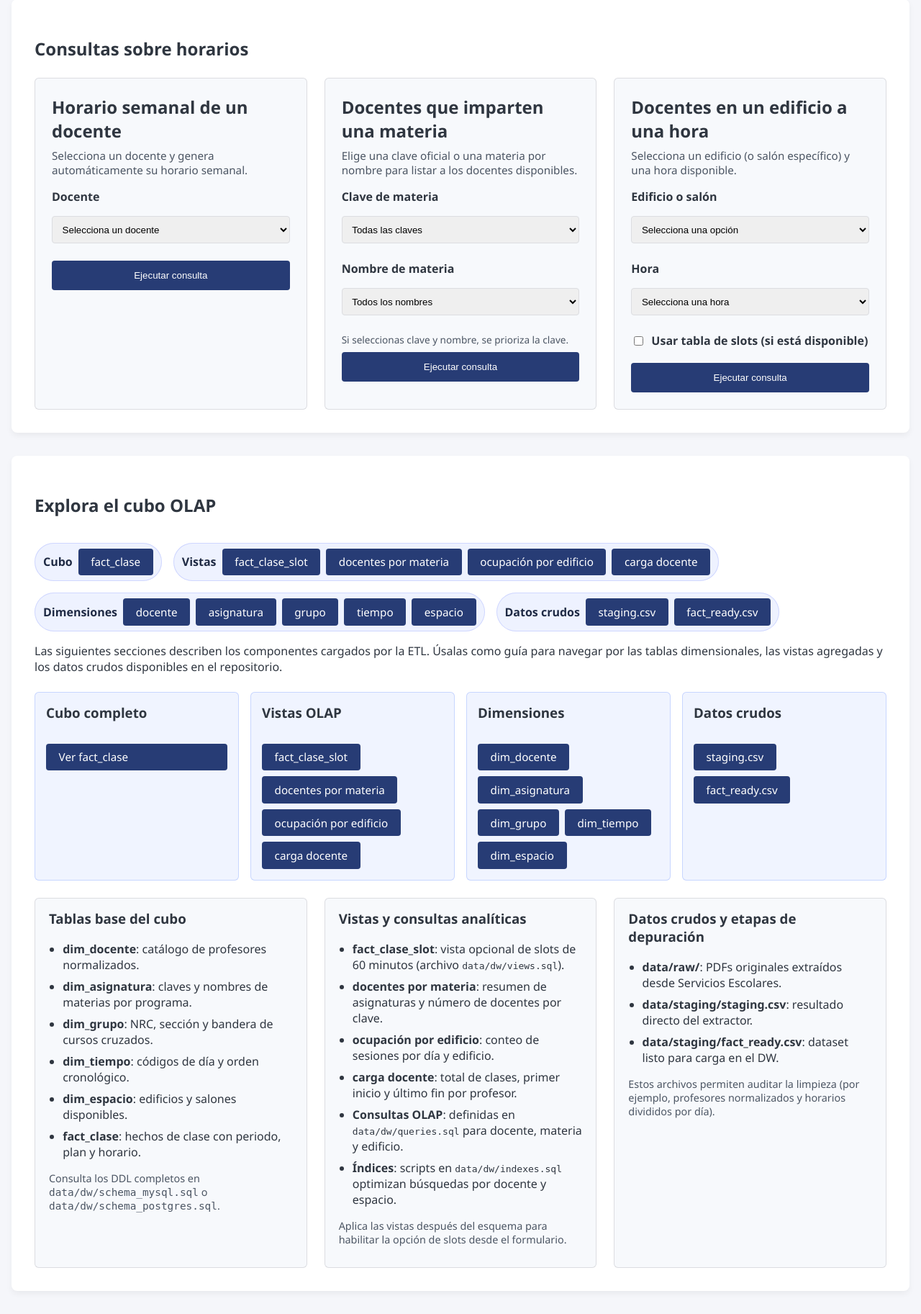
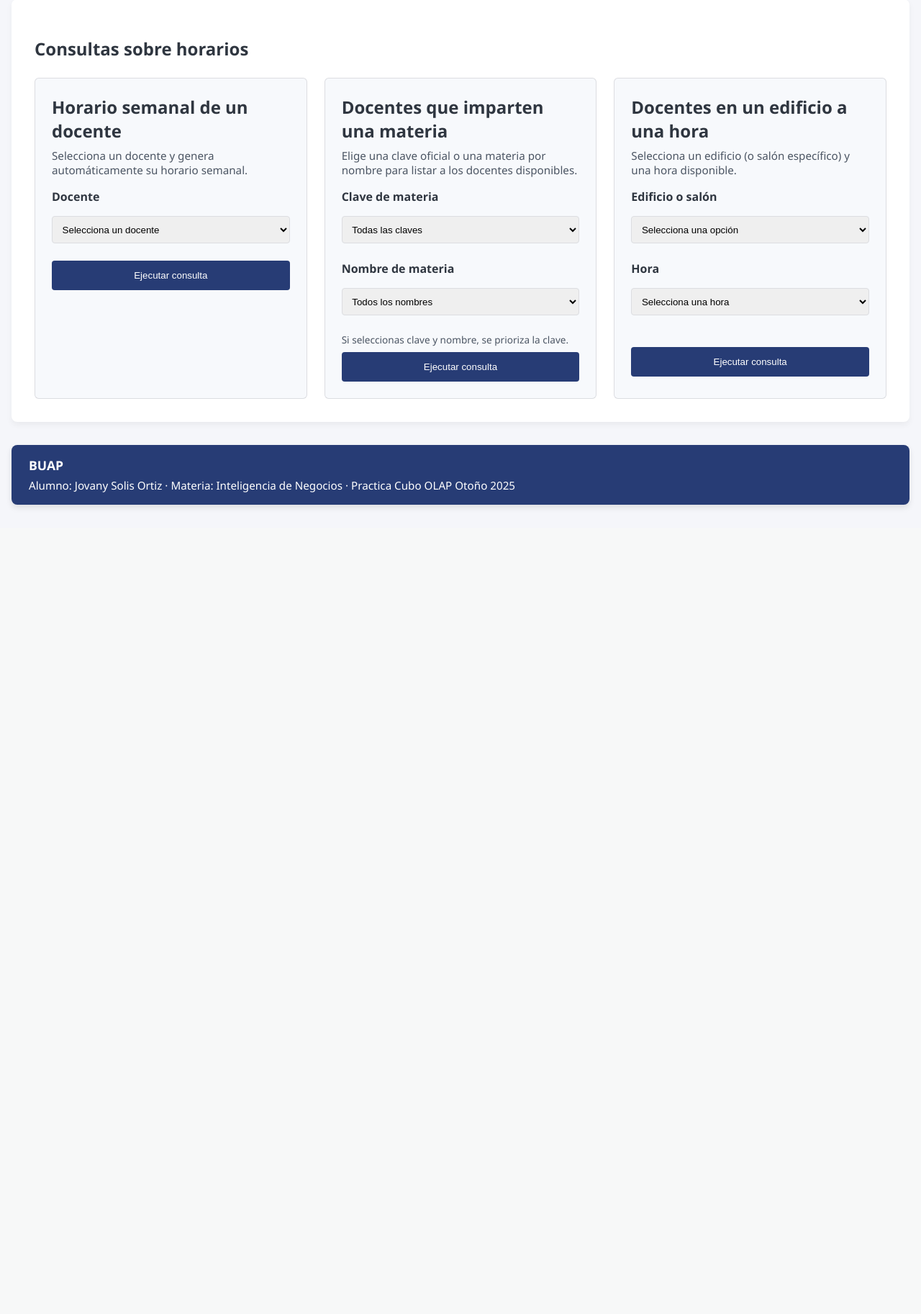
Before and after one commit to jovas-007/Olap_practica_jovas, a Flask app: template olap_practica/app/templates/index.html in a window 1280 px wide. Shown: the part 87-1912 px from the top of the page at 72% size. After the commit the page ends 793 px from the top, so only its background shows below. Run offline with Flask 3, Linux system fonts and the light colour scheme; the template is opened without the code that fills it, so the values that code supplies are empty.

Commit message:
Add footer to index page and update styles
Introduced a new footer section in index.html with BUAP and student information. Added corresponding CSS styles for the footer in style.css. Also removed an unused SQL query for slot-based class lookup from queries.sql.

```diff
--- a/olap_practica/app/static/css/style.css
+++ b/olap_practica/app/static/css/style.css
@@ -347,6 +347,45 @@ th {
     color: #a0a7b5;
 }
 
+.page-footer {
+    margin: 2rem auto 0 auto;
+    max-width: 1400px;
+    padding: 1rem 1.5rem;
+    background-color: #273c75;
+    color: #fff;
+    border-radius: 8px;
+    box-shadow: 0 4px 8px rgba(0,0,0,0.1);
+}
+
+.footer-content {
+    display: flex;
+    flex-wrap: wrap;
+    align-items: center;
+    justify-content: space-between;
+    gap: 1.25rem;
+}
+
+.footer-logo {
+    width: 100px;
+    height: auto;
+}
+
+.footer-text {
+    display: flex;
+    flex-direction: column;
+    gap: 0.35rem;
+    font-size: 0.95rem;
+    line-height: 1.4;
+}
+
+.footer-text strong {
+    font-size: 1.1rem;
+}
+
+.footer-text p {
+    margin: 0;
+}
+
 @media (max-width: 600px) {
     .card {
         padding: 1.5rem;
--- a/olap_practica/app/templates/index.html
+++ b/olap_practica/app/templates/index.html
@@ -64,12 +64,24 @@
                 {% endfor %}
             </select>
             <label class="checkbox">
-                <input type="checkbox" name="usar_slots"> Usar tabla de slots (si está disponible)
             </label>
             <button type="submit">Ejecutar consulta</button>
         </form>
     </div>
 </section>
+
+<footer class="page-footer">
+    <div class="footer-content">
+        <div class="footer-text">
+            <strong>BUAP</strong>
+            <p>
+                Alumno: Jovany Solis Ortiz · Materia: Inteligencia de Negocios · Practica Cubo OLAP Otoño 2025
+            </p>
+        </div>
+    </div>
+</footer>
+
+<!--
 <section class="card info-section">
     <div class="info-header">
         <h2>Explora el cubo OLAP</h2>
@@ -174,3 +186,4 @@
     </div>
 </section>
 {% endblock %}
+-->
--- a/olap_practica/data/dw/queries.sql
+++ b/olap_practica/data/dw/queries.sql
@@ -29,13 +29,3 @@ WHERE f.periodo = 'Otoño 2025' AND f.plan = 'Semestral'
   AND f.inicio <= CAST(:hora AS TIME)
   AND f.fin > CAST(:hora AS TIME)
 ORDER BY d.nombre_completo, t.dia_codigo;
-
--- 3b) Versión con slots
-SELECT DISTINCT d.nombre_completo
-FROM fact_clase_slot s
-JOIN dim_docente d ON s.fk_docente = d.id
-JOIN dim_espacio e ON s.fk_espacio = e.id
-WHERE LOWER(e.edificio) = LOWER(:edificio)
-  AND (:salon IS NULL OR LOWER(CONCAT(e.edificio, '/', e.salon)) = LOWER(:salon))
-  AND s.slot_inicio <= CAST(:hora AS TIME)
-  AND s.slot_fin > CAST(:hora AS TIME);
```
